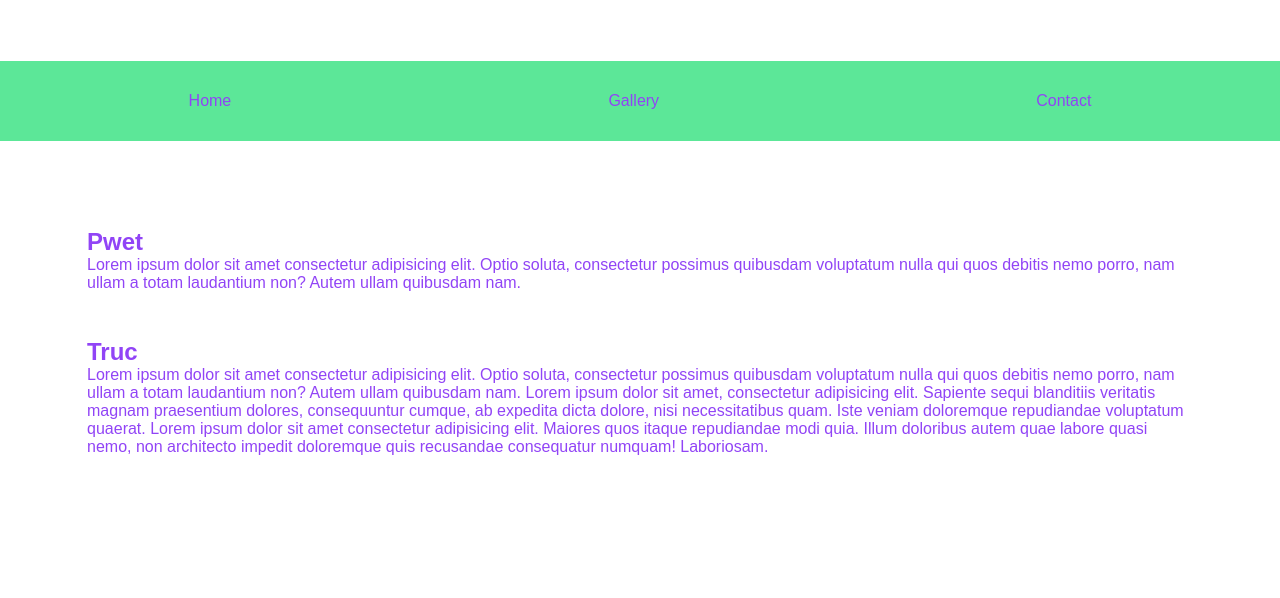
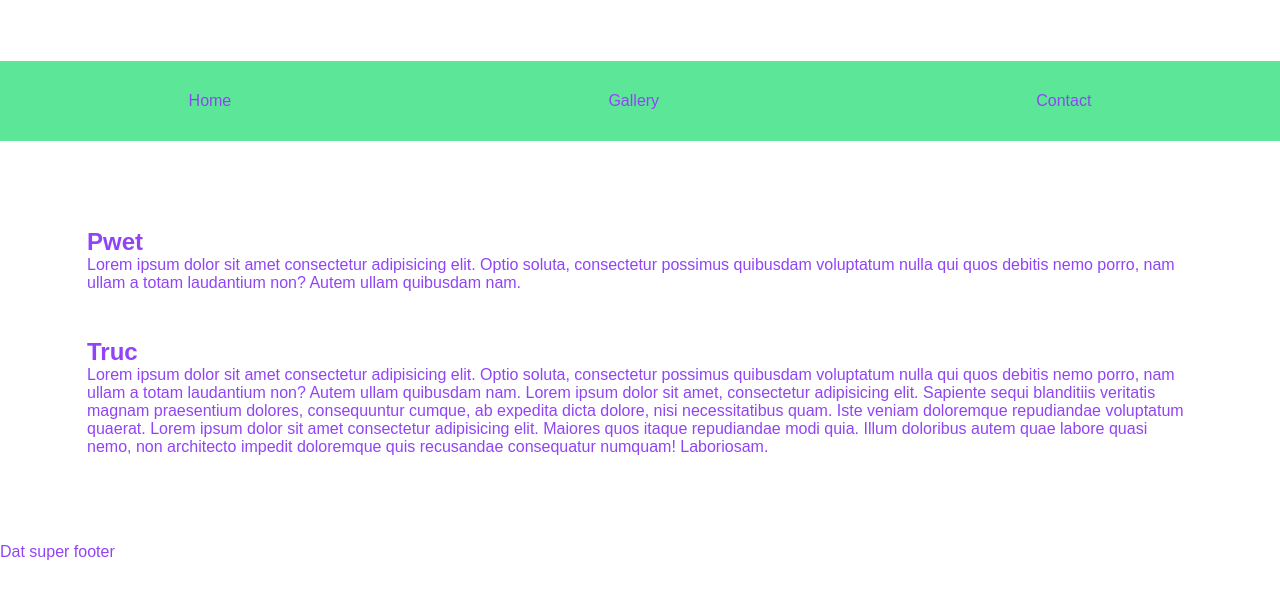
Before and after one commit to aloispatoor/site_git, a plain HTML site: page index.html in a window 1280 px wide. Shown: the part 104-702 px from the top of the page. Drawn offline with Linux system fonts and the light colour scheme.

Commit message:
Ajout du footer

```diff
--- a/index.html
+++ b/index.html
@@ -32,5 +32,8 @@
             </article>
         </section>
     </main>
+    <footer>
+        <p>Dat super footer</p>
+    </footer>
 </body>
 </html>
```
